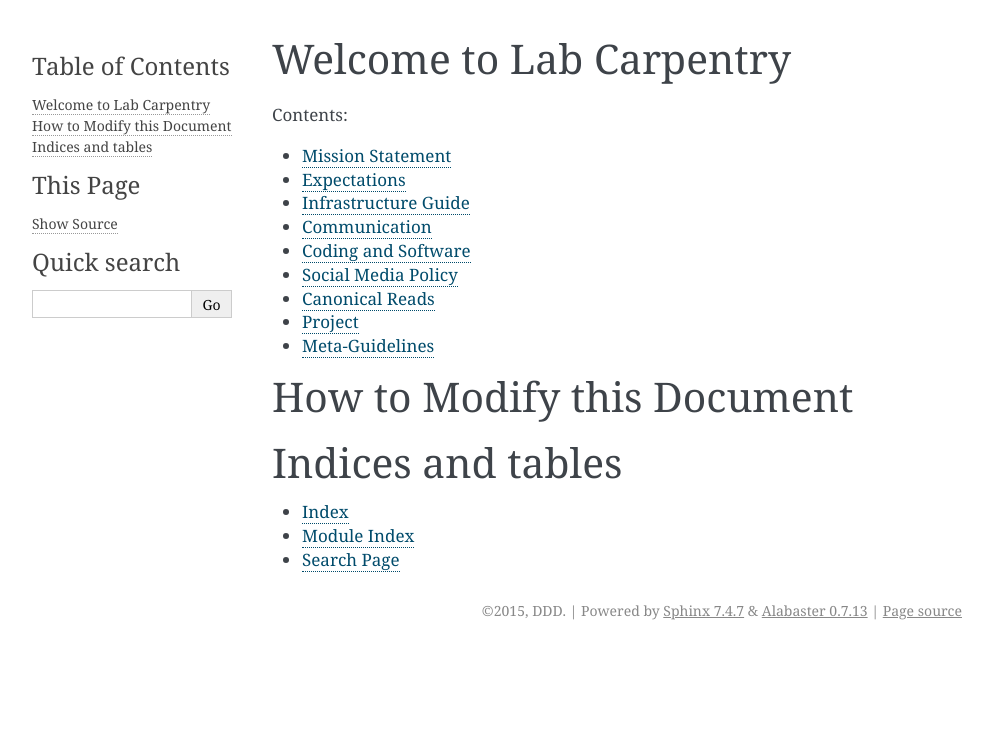
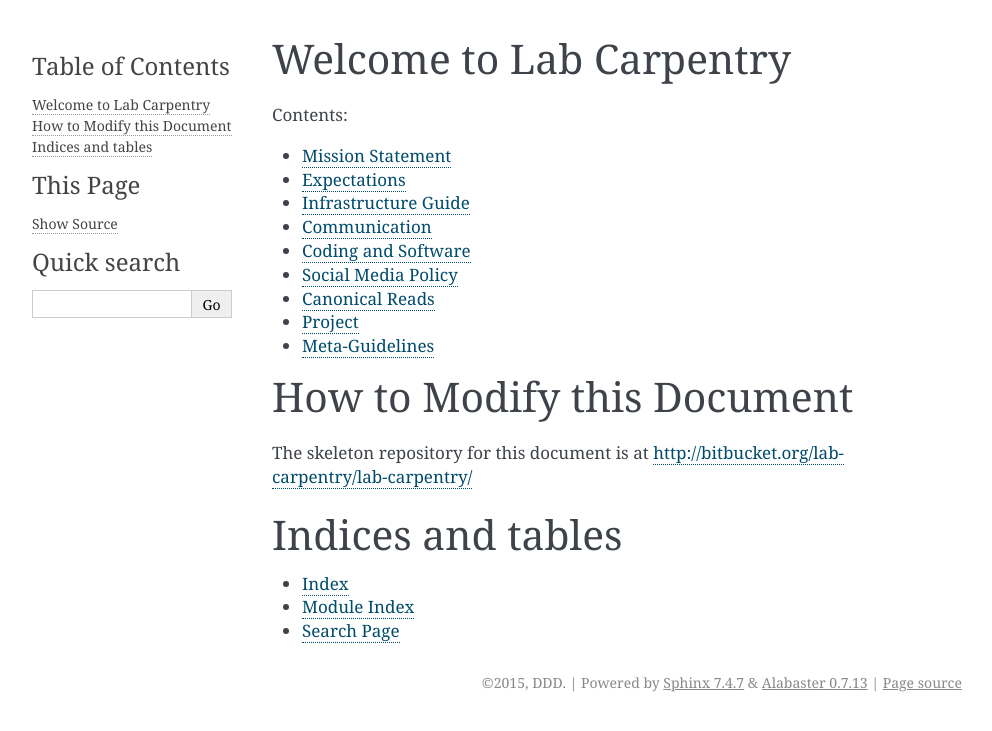
Before and after one commit to greenelab/onboarding, a Sphinx documentation site: the page built from source/index.rst, in a window 1280 px wide. Shown: the top 731 px of the page, without its empty margins (148-1140 px from the left). Built offline with Sphinx 7.4.7, drawn with Linux system fonts in a browser that asks for light colours.

Commit message:
Adding a link

```diff
--- a/source/index.rst
+++ b/source/index.rst
@@ -24,6 +24,9 @@ Contents:
 How to Modify this Document
 ===========================
 
+The skeleton repository for this document is at
+http://bitbucket.org/lab-carpentry/lab-carpentry/
+
 Indices and tables
 ==================
 
```
